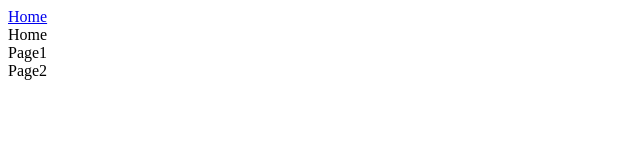
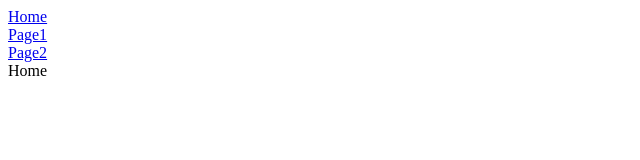
Before and after one commit to kingkazuma7/jakey_stepup_react17, a React (Create React App) app: page / in a window 1280 px wide. Shown: the top 160 px of the page, without its empty margins (0-640 px from the left). Built offline with nearby package versions, Linux system fonts and the light colour scheme.

Commit message:
20. ページ遷移 exact 完全一致

```diff
--- a/src/App.tsx
+++ b/src/App.tsx
@@ -1,4 +1,4 @@
-import { BrowserRouter, Link } from 'react-router-dom';
+import { BrowserRouter, Link, Switch, Route } from 'react-router-dom';
 import { Home } from './components/router/Home';
 import { Page1 } from './components/router/Page1';
 import { Page2 } from './components/router/Page2';
@@ -7,10 +7,21 @@
   return (
     <BrowserRouter>
       <div className="App">
-        <Link to="/">Home</Link>
-        <Home />
-        <Page1 />
-        <Page2 />
+        <Link to="/">Home</Link><br />
+        <Link to="/page1">Page1</Link><br />
+        <Link to="/page2">Page2</Link>
+
+        <Switch>
+          <Route exact path="/">
+            <Home />
+          </Route>
+          <Route path="/page1">
+            <Page1 />
+          </Route>
+          <Route path="/page2">
+            <Page2 />
+          </Route>
+        </Switch>
       </div>
     </BrowserRouter>
   );
```
